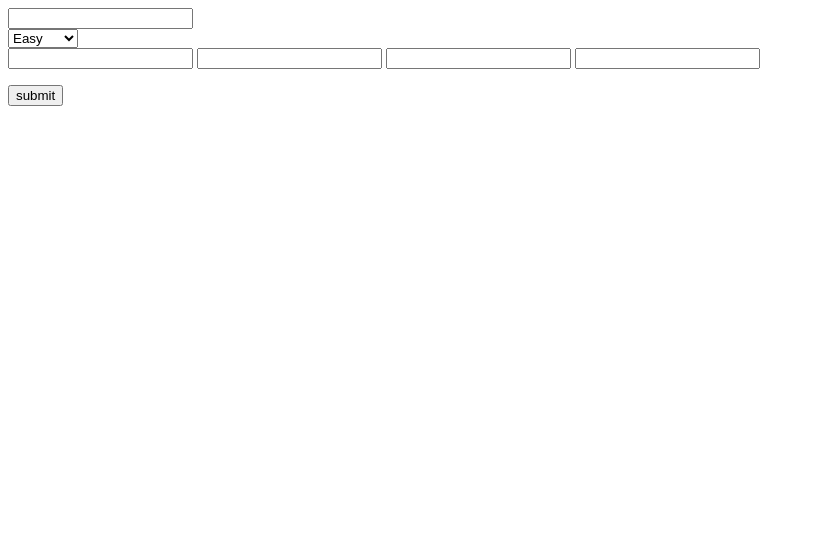
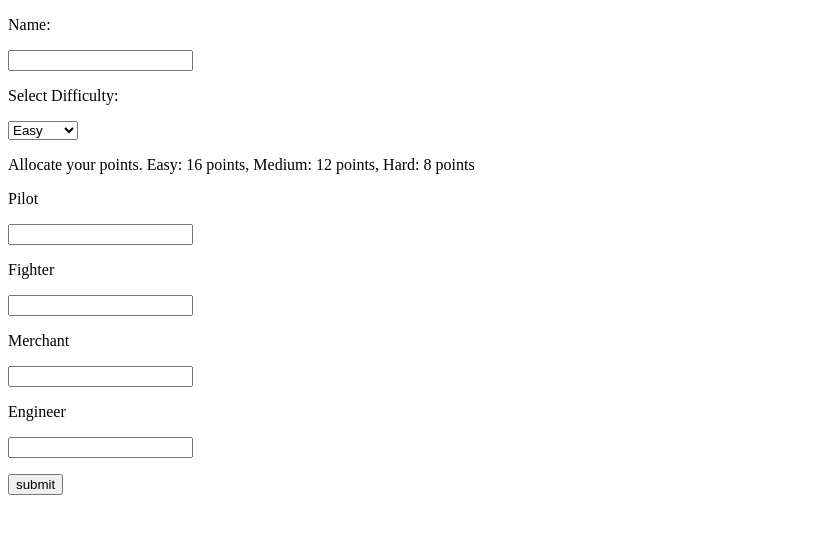
Before and after one commit to unahb/CS-2340-Team-4, a Flask app: page /config in a window 1280 px wide. Shown: the top 534 px of the page, without its empty margins (0-815 px from the left). Run offline with Flask 2, Linux system fonts and the light colour scheme.

Commit message:
Make config page understandable

```diff
--- a/templates/config.html
+++ b/templates/config.html
@@ -8,18 +8,21 @@
     <body>
         <div id="config">
             <form action="/Space_Trader" onsubmit="return validatePoints()" method="post">
-                <input type="text" name="charname" required></input>
+
+                <p>Name:</p><input type="text" name="charname" required></input>
                 <br>
+                <p>Select Difficulty:</p>
                 <select name="difficulty" id="difficulty">
                     <option value="easy">Easy</option>
                     <option value="medium">Medium</option>
                     <option value="hard">Hard</option>
                 </select>
                 <br>
-                <input type="text" id="Pilot" name="pilot"></input>
-                <input type="text" id="Fighter" name="fighter"></input>
-                <input type="text" id="Merchant" name="merchant"></input>
-                <input type="text" id="Engineer" name="engineer"></input>
+                <p> Allocate your points. Easy: 16 points, Medium: 12 points, Hard: 8 points</p>
+                <p>Pilot</p><input type="text" id="Pilot" name="pilot"></input>
+                <p>Fighter</p><input type="text" id="Fighter" name="fighter"></input>
+                <p>Merchant</p><input type="text" id="Merchant" name="merchant"></input>
+                <p>Engineer</p><input type="text" id="Engineer" name="engineer"></input>
                 <br>
                 <p><input type="submit" value="submit"></p>
             </form>
```
